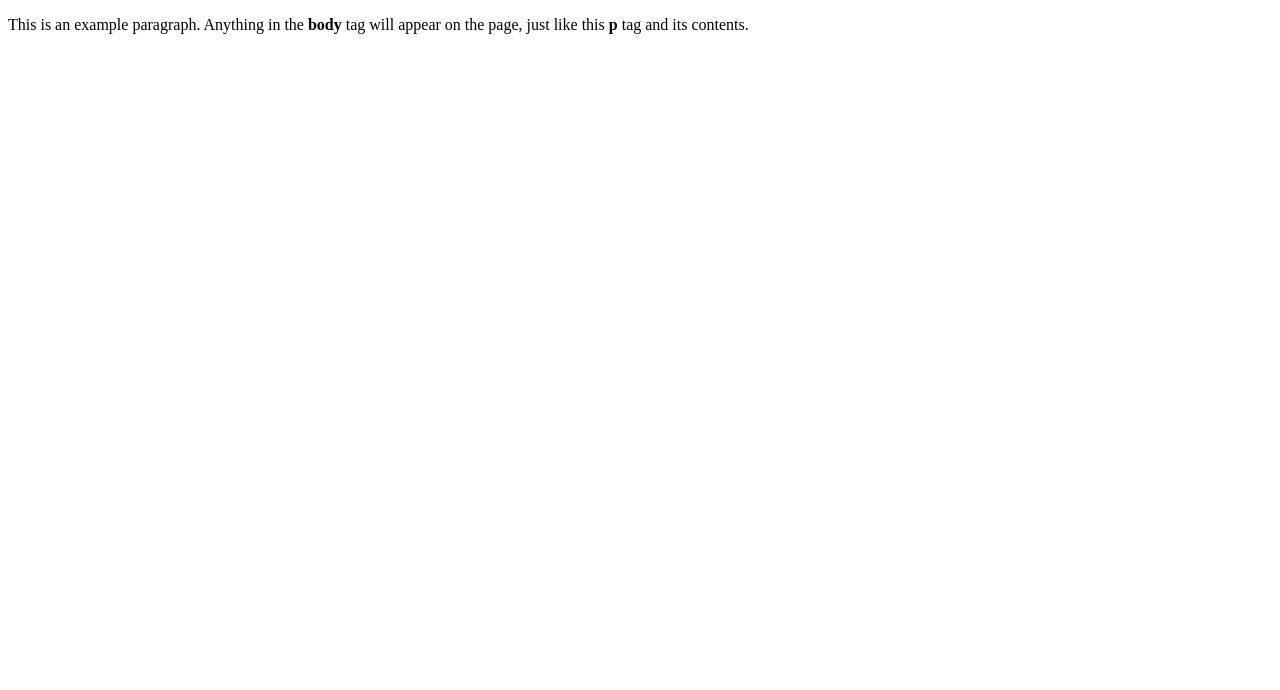
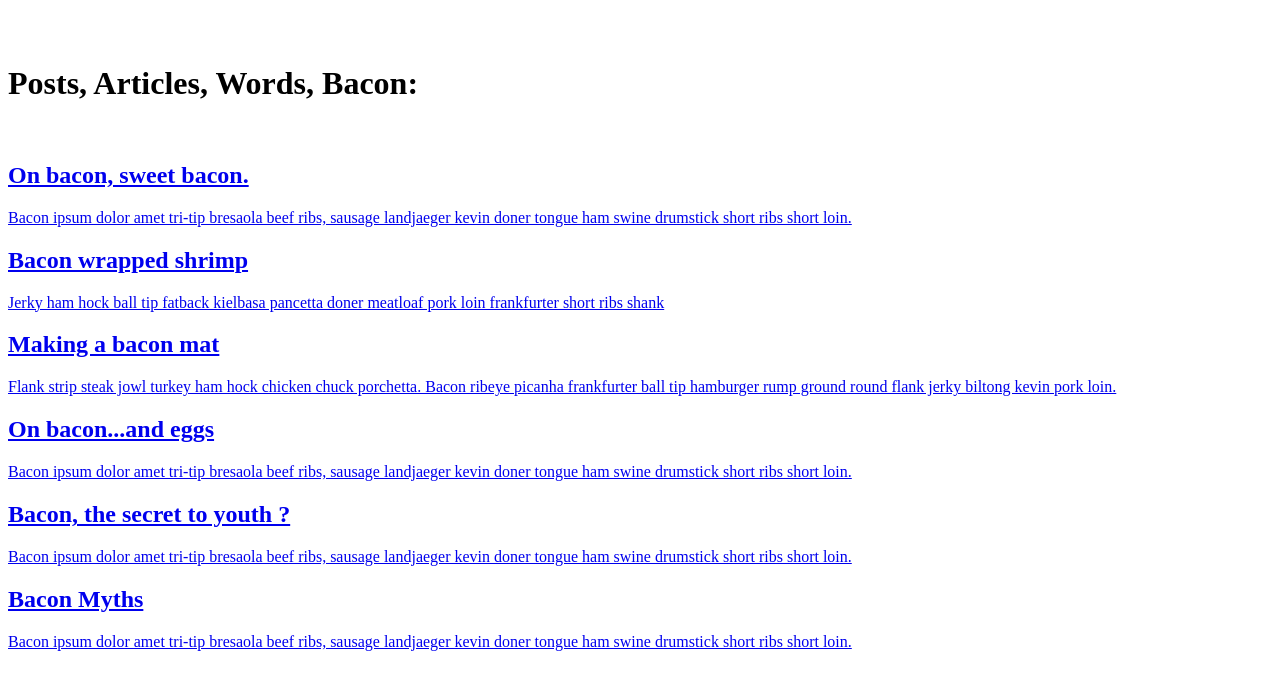
Before and after one commit to PrashantBtkl/heatmap_analyzer, a plain HTML site: page test_server/client/index.html in a window 1280 px wide. Drawn offline with Linux system fonts and the light colour scheme.

Commit message:
modified tracker.js and index.html file

```diff
--- a/test_server/client/index.html
+++ b/test_server/client/index.html
@@ -1,10 +1,53 @@
-<!doctype html>
-<html>
-  <head>
-    <title>This is the title of the webpage!</title>
-	<script src="/js/tracker.js"></script>
-  </head>
-  <body>
-    <p>This is an example paragraph. Anything in the <strong>body</strong> tag will appear on the page, just like this <strong>p</strong> tag and its contents.</p>
-  </body>
-</html>
+<script src="/js/tracker.js"></script>
+<div class="">
+              <div class="row">
+        <div class ="col-sm-1"></div>
+        <div class ="col-sm-10">
+          <br />
+          <br />
+
+          <h1><b>Posts, Articles, Words, Bacon:</b></h1>
+          <br />
+<!--           Your For each loop should start here -->
+
+          <div class="list-group">
+  <a href="#" class="list-group-item ">
+    <h2 class="list-group-item-heading"><b>On bacon, sweet bacon.</b></h2>
+    <p class="list-group-item-text">Bacon ipsum dolor amet tri-tip bresaola beef ribs, sausage landjaeger kevin doner tongue ham swine drumstick short ribs short loin.</p>
+  </a>
+</div>
+                    <div class="list-group">
+  <a href="#" class="list-group-item ">
+    <h2 class="list-group-item-heading"><b>Bacon wrapped shrimp</b></h2>
+    <p class="list-group-item-text">Jerky ham hock ball tip fatback kielbasa pancetta doner meatloaf pork loin frankfurter short ribs shank</p>
+  </a>
+</div>
+                              <div class="list-group">
+  <a href="#" class="list-group-item ">
+    <h2 class="list-group-item-heading"><b>Making a bacon mat</b></h2>
+    <p class="list-group-item-text">Flank strip steak jowl turkey ham hock chicken chuck porchetta. Bacon ribeye picanha frankfurter ball tip hamburger rump ground round flank jerky biltong kevin pork loin.</p>
+  </a>
+</div>
+                              <div class="list-group">
+  <a href="#" class="list-group-item ">
+    <h2 class="list-group-item-heading"><b>On bacon...and eggs</b></h2>
+    <p class="list-group-item-text">Bacon ipsum dolor amet tri-tip bresaola beef ribs, sausage landjaeger kevin doner tongue ham swine drumstick short ribs short loin.</p>
+  </a>
+</div>
+                              <div class="list-group">
+  <a href="#" class="list-group-item ">
+    <h2 class="list-group-item-heading"><b>Bacon, the secret to youth ?</b></h2>
+    <p class="list-group-item-text">Bacon ipsum dolor amet tri-tip bresaola beef ribs, sausage landjaeger kevin doner tongue ham swine drumstick short ribs short loin.</p>
+  </a>
+</div>
+                              <div class="list-group">
+  <a href="#" class="list-group-item ">
+    <h2 class="list-group-item-heading"><b>Bacon Myths</b></h2>
+    <p class="list-group-item-text">Bacon ipsum dolor amet tri-tip bresaola beef ribs, sausage landjaeger kevin doner tongue ham swine drumstick short ribs short loin.</p>
+  </a>
+</div>
+
+                </div>
+        <div class ="col-sm-1"></div>
+      </div>
+</div>
--- a/test_server/client/js/tracker.js
+++ b/test_server/client/js/tracker.js
@@ -1,4 +1,13 @@
 var ws = new WebSocket("ws://localhost:8765");
+const ses_id = uuidv4();
+const pg_id = "694da4d3-56c1-4ce5-a8e9-e5ab7462a78b";
+
+function uuidv4() {
+  return ([1e7]+-1e3+-4e3+-8e3+-1e11).replace(/[018]/g, c =>
+    (c ^ crypto.getRandomValues(new Uint8Array(1))[0] & 15 >> c / 4).toString(16)
+  );
+};
+
 (function() {
     "use strict";
 
@@ -10,7 +19,7 @@ var ws = new WebSocket("ws://localhost:8765");
     function initWatchers() {
         // watch mouse clicks
         watch(document, 'click', function(event) {
-            return { type: 'MOUSE_CLICK', x: event.clientX, y: event.clientY };
+            return { session_id: ses_id, page_id: pg_id, x: event.clientX, y: event.clientY };
         });
 
         // watch mouse move
@@ -30,7 +39,6 @@ var ws = new WebSocket("ws://localhost:8765");
     }
 
     function handleEvent(event) {
-        event.ts = new Date().getTime();
 		ws.send(JSON.stringify(event));
         console.log(event);
     }
```
Also changed, not shown: test_server/client/test.html (added, +10 -0 lines).
